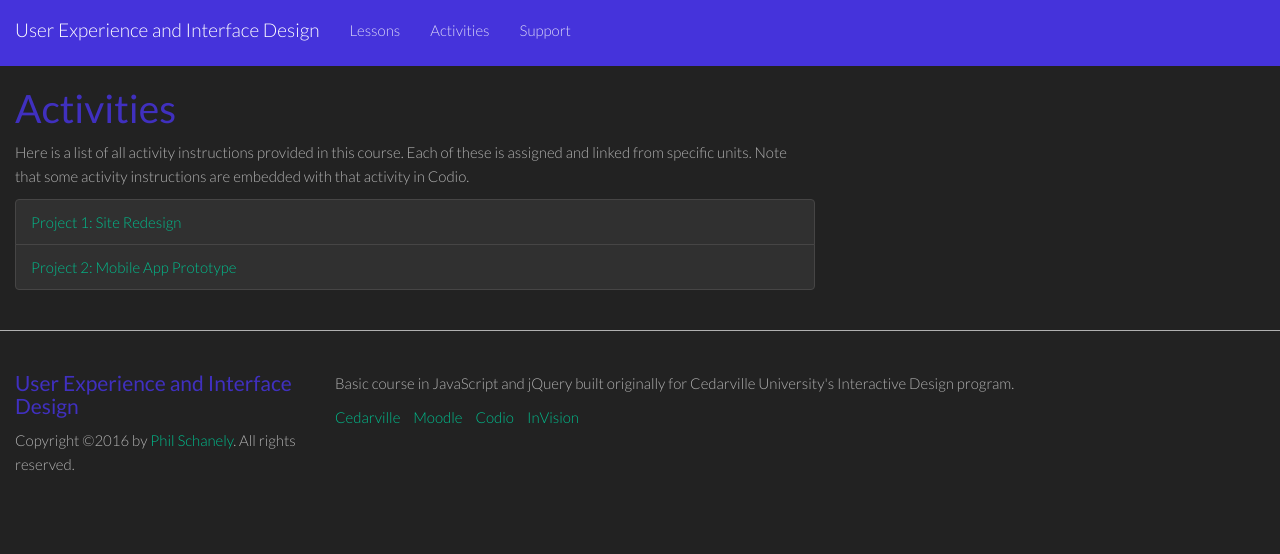
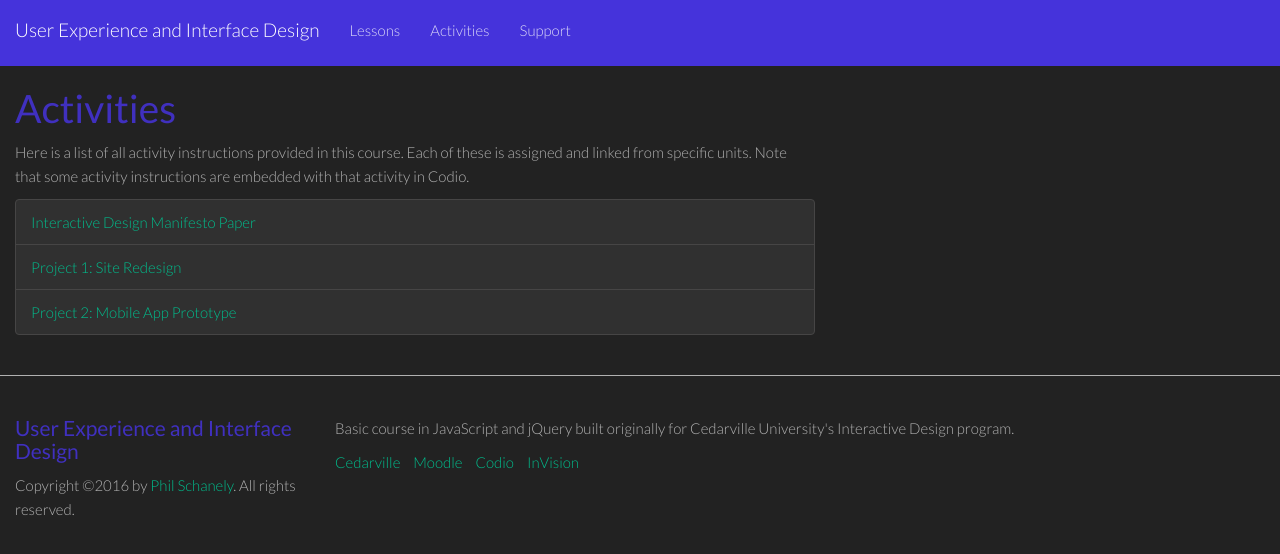
Before and after one commit to philschanely/course-ux, a Jekyll site: the page built from activities.md, in a window 1280 px wide. Shown: the top 554 px of the page. Built offline with Jekyll 4.4.1, drawn with Linux system fonts in a browser that asks for light colours.

Commit message:
Other tweaks to clean up

```diff
--- a/_activities/manifesto.md
+++ b/_activities/manifesto.md
@@ -1,10 +1,14 @@
-## Interactive Design Manifesto Paper
+---
+layout: activity
+title:  "Interactive Design Manifesto Paper"
+---
+### Interactive Design Manifesto Paper
 
-### Background
+#### Background
 
 I've been involved in a number of job interviews (on both sides of the table) and reviewed a variety of job descriptions. It strikes me that there is not at all a consensus on what it is to do UX or be a UX/UI designer. Therefore I believe it behooves you as a student of this course and graduate of our program to be prepared to enter the workplace having thought through for yourself and based on our course material what all this means. Some companies you might consider will have a solid understanding of UX/UI and you will need to compare it with your understanding to ensure you're on the same page to adjust or help them further develop it. Other companies might not have a clue of what it is despite having jobs that aim to do it... you might be the first person coming with some background in related topics!
 
-### Requirements
+#### Requirements
 
 The Interactive Design Manifesto paper is a set of *at least 5 principles* you are taking away from this course that will guide you as you complete work in the field of interactive design (whether or not you actually plan to do work in this field). These points should address key takeaways from the span of the semester such as:
 
@@ -36,3 +40,5 @@
 > [Conclusion/final statement]
 
 This does not have to be a long paper; *most quality submissions will be a complete two pages* plus citations in the academic format of your choice. Be neat in your presentation and logical in your the flow of how you write the paper and cover the principles.
+
+***Submit the final paper as a PDF in Moodle.***
```
Also changed, not shown: _activities/pr02.md (+2 -2 lines), index.md (+3 -2 lines).
